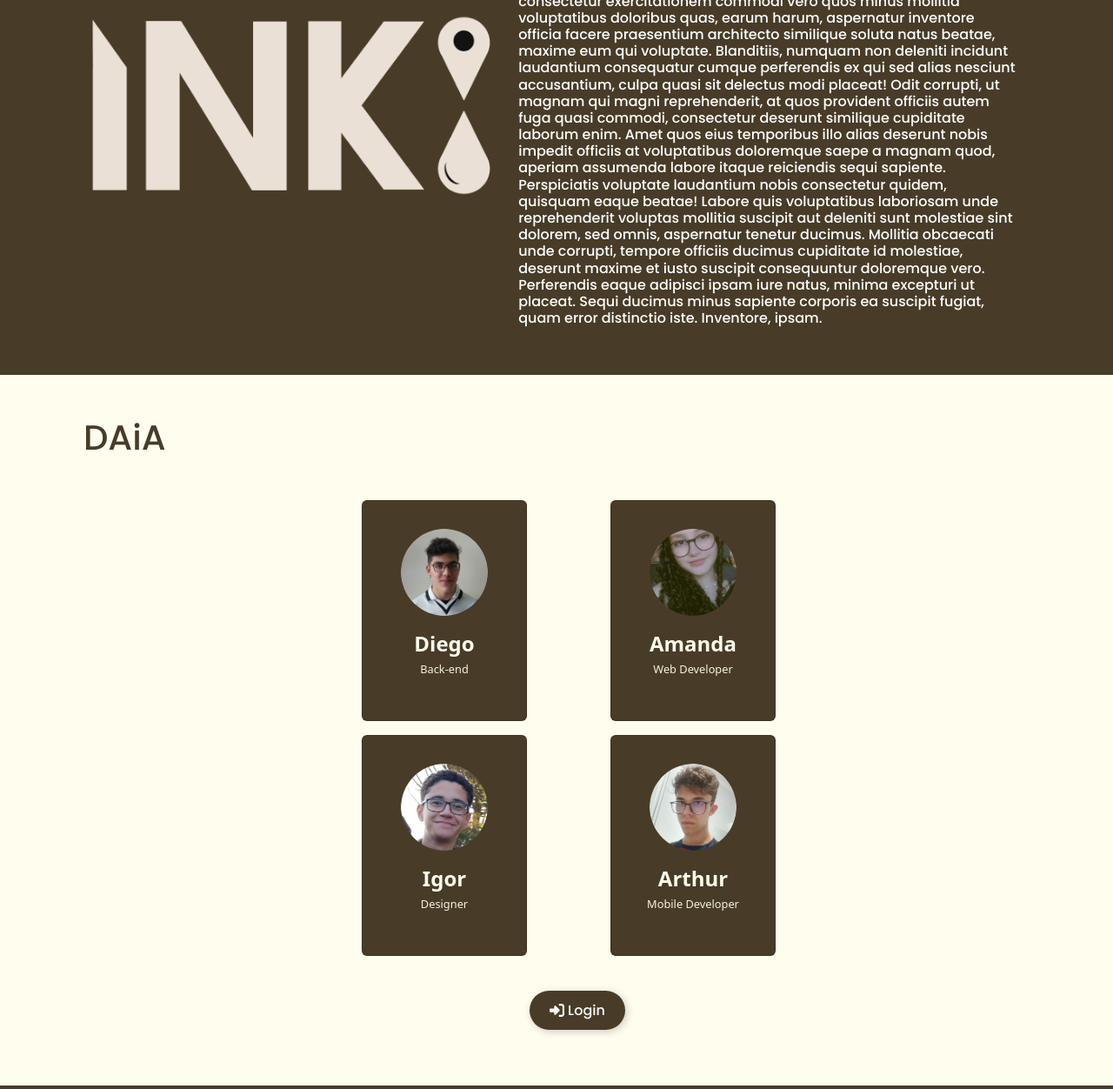
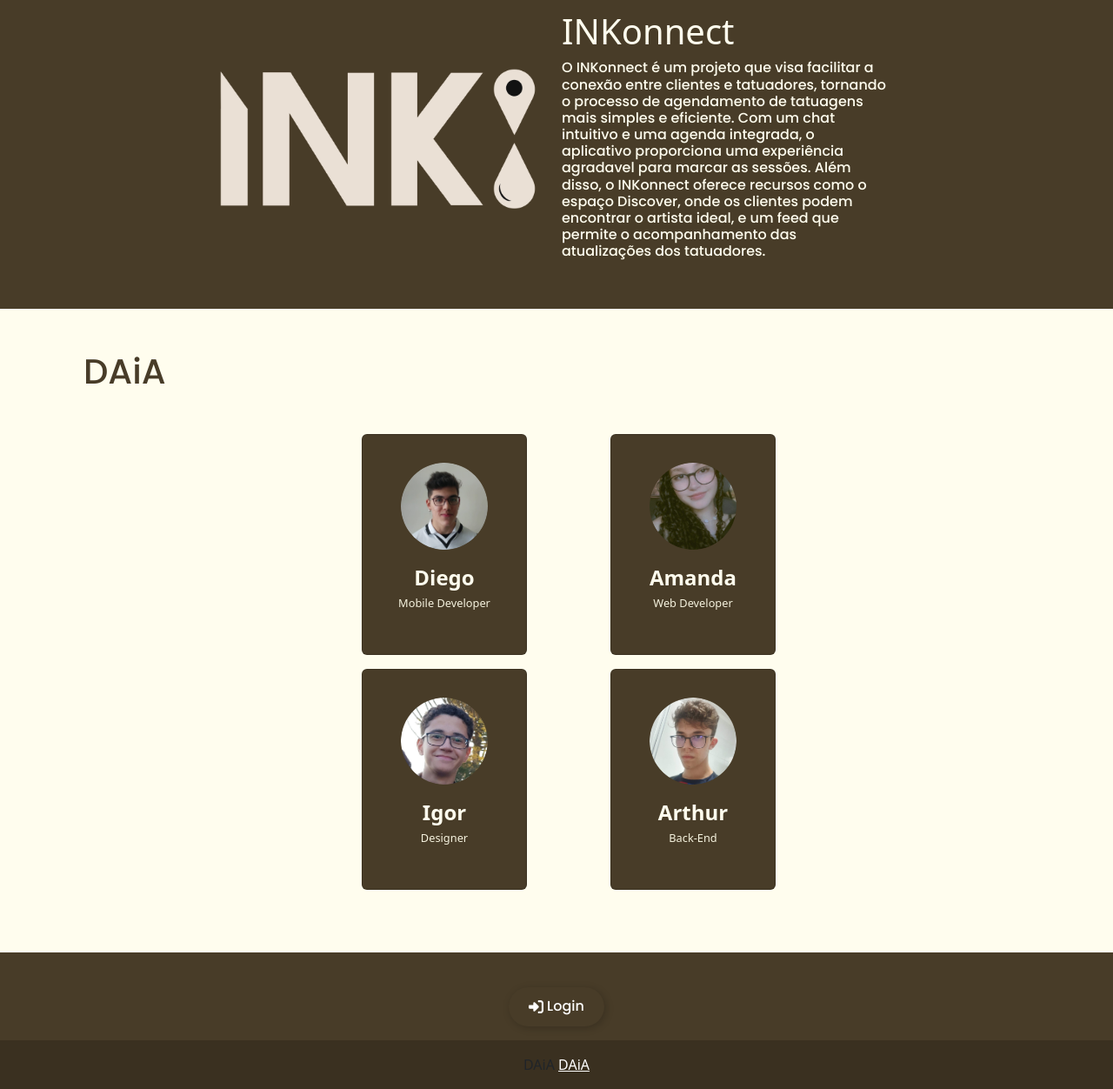
Before and after one commit to DAiATech/LandingPage-DAiA, a PHP site: page / in a window 1280 px wide. Shown: the part 1933-3185 px from the top of the page at 87% size. Run offline with PHP 8.4, Linux system fonts and the light colour scheme; data comes from the database, SQL or seed files in the repository; some web fonts are replaced.

Commit message:
para apresentar

```diff
--- a/index.php
+++ b/index.php
@@ -38,7 +38,6 @@
 
 
 
-
 <body>
   <main>
     <div id="carouselExampleCaptions" class="carousel slide carousel-fade" data-bs-ride="carousel">
@@ -75,7 +74,7 @@
     <div class="group p-5" id="sobrenos">
 
       <div class="row justify-content-md-center">
-        <div class="text col-lg-6 col-sm-4 col-md-5 bright-text">
+        <div class="text col-lg-4 col-sm-4 col-md-5 bright-text">
           <h1>Sobre Nós</h1>
           <p class="h6" class="bright-text">
             Nós somos a DAiATech, um grupo de estudantes do curso de Desenvolvimento de Sistemas que está trabalhando
@@ -101,60 +100,50 @@
 
     <!-- Noticias -->
     <!-- teste -->
-    <div id="blog">
-      <div class="row p-5 ms-5">
-
+    <div id="blog" class="row">
+      <div class="col-1"></div>
+      <div class="row col-10 ms-2">
       <h1 id="blogtt">Blog</h1>
 
-
-        <div class="col-6 q1 rounded row ">
+      <div class="col-6 q1 rounded row parent">
         <?php
         $query = mysqli_query($conexao, "SELECT * from posts INNER JOIN bloginfo ON blog_bloginfo_codigo = bloginfo_codigo INNER JOIN imagens on blog_blogimgs_codigo = id_imagem INNER JOIN usuario ON blog_usuario_codigo = usuario_codigo group by blog_bloginfo_codigo desc limit 1;");
-
         while ($exibe = mysqli_fetch_array($query)) { ?>
-            <div class="">
-
-              <div class="row notiça" id=""> <!-- dentro da noticia -->
+            <div class="row notiça center" id=""> <!-- dentro da noticia -->
               <div class="card-image col-md-6 mb-2"> <!-- div imagem -->
                 <a href="views/page.php?blog_codigo=<?php echo $exibe[0] ?>">
-                    <img src="cms/views/imgs/<?php echo $exibe[10] ?>" class="img-fluid rounded" id="imgblog">
+                  <img src="cms/views/imgs/<?php echo $exibe[10] ?>" class="img-fluid rounded" id="img1blog">
                 </a>
               </div>
               <div class="card-corpo col-md-6 ">
                 <div class="card-title">
-                    <a class="text-white text-decoration-none" href="views/page.php?blog_codigo=<?php echo $exibe[0] ?>">
+                  <h1><a class="text-white text-decoration-none" href="views/page.php?blog_codigo=<?php echo $exibe[0] ?>">
                     <?php echo $exibe[5] ?>
-                    </a> <!-- titulo -->
+                  </a></h1> <!-- titulo -->
                 </div>
-
+              </div>
               <div class="card-sobre mb-2">
-                    <a class="text-white" href="views/page.php?blog_codigo=<?php echo $exibe[0] ?>">
-                      <?php echo substr($exibe[6], 0, 50) . "..." ?>
+                  <a class="text-white descriçao" href="views/page.php?blog_codigo=<?php echo $exibe[0] ?>">
+                    <p>
+                      <?php echo substr($exibe[6], 0, 150) . "..." ?>
+                    </p>
                   </a> <!-- noticia -->
                 </div>
             </div>
+        <?php } ?>
+        </div>
 
-              </div>
-            </div>
-          </div>
-        <?php } ?>
-
-
-        <div class="col-6 rounded-3 "> <!-- envolve -->
+        <div class="col-6 rounded-3" id="noticias2"> <!-- envolve -->
         <?php
         $query = mysqli_query($conexao, "SELECT * from posts INNER JOIN bloginfo ON blog_bloginfo_codigo = bloginfo_codigo INNER JOIN imagens on blog_blogimgs_codigo = id_imagem INNER JOIN usuario ON blog_usuario_codigo = usuario_codigo group by blog_bloginfo_codigo desc limit 1,1;");
-
-
         while ($exibe = mysqli_fetch_array($query)) { ?>
-            <div class="square q2 rounded mb-3  "> <!-- principal -->
-              <div class="row m-3 mt-0"> <!-- dentro da noticia -->
-
-                <div class="card-image col-md-6 mt-3 mb-2"> <!-- div imagem -->
+          <div class="square q2 rounded mb-3 coisa"> <!-- principal -->
+            <div class="row"> <!-- dentro da noticia -->
+              <div class="card-image col"> <!-- div imagem -->
                 <a href="views/page.php?blog_codigo=<?php echo $exibe[0] ?>"><img
                     src="cms/views/imgs/<?php echo $exibe[10] ?>" class="img-fluid rounded" id="imgblog"></a>
               </div>
-
-                <div class="card-corpo col-md-6 ">
+              <div class="card-corpo col">
                 <div class="card-title">
                   <a class="text-white text-decoration-none fw-bold"
                     href="views/page.php?blog_codigo=<?php echo $exibe[0] ?>">
@@ -168,25 +157,21 @@
                   </a> <!-- noticia -->
                 </div>
               </div>
-
             </div>
           </div>
         <?php } ?>
-
 
         <div class="rounded-3 "> <!-- envolve -->
           <?php
           $query = mysqli_query($conexao, "SELECT * from posts INNER JOIN bloginfo ON blog_bloginfo_codigo = bloginfo_codigo INNER JOIN imagens on blog_blogimgs_codigo = id_imagem INNER JOIN usuario ON blog_usuario_codigo = usuario_codigo group by blog_bloginfo_codigo desc limit 2,1;");
           while ($exibe = mysqli_fetch_array($query)) { ?>
-              <div class="square q2 rounded mt-3  "><!-- principal -->
-                <div class="row m-3 mt-0"> <!-- dentro da noticia -->
-
-                  <div class="card-image col-md-6 mb-2"> <!-- div imagem -->
+            <div class="square q2 rounded mt-3 coisa"><!-- principal -->
+              <div class="row"> <!-- dentro da noticia -->
+                <div class="card-image col"> <!-- div imagem -->
                   <a href="views/page.php?blog_codigo=<?php echo $exibe[0] ?>"><img src="cms/views/imgs/<?php echo $exibe[10] ?>"
                       class="img-fluid rounded" id="imgblog"></a>
                 </div>
-
-                  <div class="card-corpo col-md-6 ">
+                <div class="card-corpo col">
                   <div class="card-title">
                     <a class="text-white text-decoration-none fw-bold" href="views/page.php?blog_codigo=<?php echo $exibe[0] ?>">
                       <?php echo $exibe[5] ?>
@@ -199,43 +184,25 @@
                     </a> <!-- noticia -->
                   </div>
                 </div>
-
               </div>
             </div>
           <?php } ?>
         </div>
       </div>
-
-        <!-- 3a div -->
-
-
+      <div class="col-1"></div>
       </div>
     </div>
 
 
     <div id="INKonnect" class="p-5">
       <div class="row justify-content-md-center">
-        <div class="img col-md-5 col-sm-5 align-self-center">
+        <div class="img col-md-4 col-sm-5 align-self-center">
           <img src="views/img/logo.png" class="img-fluid logo">
         </div>
-        <div class="text col-lg-6 col-sm-4 col-md-5 bright-text">
+        <div class="img col-md-4 col-sm-5 align-self-center bright-text">
           <h1>INKonnect</h1>
-          <p class="h6" class="bright-text">
-            Lorem ipsum dolor sit amet consectetur adipisicing elit. Tempora illum dolorum adipisci fugit, animi
-            aspernatur ex sed veniam aliquam porro, cum ea dolor, voluptate distinctio reprehenderit omnis excepturi et
-            veritatis architecto perspiciatis fugiat id! Veritatis debitis dignissimos consectetur exercitationem
-            commodi vero quos minus mollitia voluptatibus doloribus quas, earum harum, aspernatur inventore officia
-            facere praesentium architecto similique soluta natus beatae, maxime eum qui voluptate. Blanditiis, numquam
-            non deleniti incidunt laudantium consequatur cumque perferendis ex qui sed alias nesciunt accusantium, culpa
-            quasi sit delectus modi placeat! Odit corrupti, ut magnam qui magni reprehenderit, at quos provident
-            officiis autem fuga quasi commodi, consectetur deserunt similique cupiditate laborum enim. Amet quos eius
-            temporibus illo alias deserunt nobis impedit officiis at voluptatibus doloremque saepe a magnam quod,
-            aperiam assumenda labore itaque reiciendis sequi sapiente. Perspiciatis voluptate laudantium nobis
-            consectetur quidem, quisquam eaque beatae! Labore quis voluptatibus laboriosam unde reprehenderit voluptas
-            mollitia suscipit aut deleniti sunt molestiae sint dolorem, sed omnis, aspernatur tenetur ducimus. Mollitia
-            obcaecati unde corrupti, tempore officiis ducimus cupiditate id molestiae, deserunt maxime et iusto suscipit
-            consequuntur doloremque vero. Perferendis eaque adipisci ipsam iure natus, minima excepturi ut placeat.
-            Sequi ducimus minus sapiente corporis ea suscipit fugiat, quam error distinctio iste. Inventore, ipsam.
+          <p class="h6 bright-text">
+          O INKonnect é um projeto que visa facilitar a conexão entre clientes e tatuadores, tornando o processo de agendamento de tatuagens mais simples e eficiente. Com um chat intuitivo e uma agenda integrada, o aplicativo proporciona uma experiência agradavel para marcar as sessões. Além disso, o INKonnect oferece recursos como o espaço Discover, onde os clientes podem encontrar o artista ideal, e um feed que permite o acompanhamento das atualizações dos tatuadores.
           </p>
         </div>
 
@@ -251,7 +218,7 @@
               <div class="card-info">
                 <div class="card-avatar"><img src="views/img/diego.png" alt=""></div>
                 <div class="card-title">Diego</div>
-                <div class="card-subtitle">Back-end</div>
+                <div class="card-subtitle">Mobile Developer</div>
               </div>
 
               <ul class="card-social">
@@ -303,7 +270,7 @@
               <div class="card-info">
                 <div class="card-avatar"><img src="views/img/arthur.png" alt=""></div>
                 <div class="card-title">Arthur</div>
-                <div class="card-subtitle">Mobile Developer</div>
+                <div class="card-subtitle">Back-End</div>
               </div>
 
               <ul class="card-social">
@@ -317,6 +284,12 @@
             </div>
           </div>
         </div>
+
+      </div>
+      <footer id="footer">
+  <!-- Grid container -->
+  <div class="container p-4 pb-0">
+    <!-- Section: Form -->
     <div class="container" id="btn">
           <a  href="views/login.php" >
             <button class="Btn mt-3 mb-3">
@@ -331,7 +304,17 @@
             </button>
           </a>
         </div>
+    <!-- Section: Form -->
   </div>
+  <!-- Grid container -->
+
+  <!-- Copyright -->
+  <div class="text-center p-3" style="background-color: rgba(0, 0, 0, 0.2);">
+    DAiA
+    <a class="text-white" href="https://github.com/DAiATech">DAiA</a>
+  </div>
+  <!-- Copyright -->
+</footer>
     </div>
 
   </main>
@@ -344,4 +327,4 @@
 <!-- link bootstrap -->
 <script src="https://cdn.jsdelivr.net/npm/bootstrap@5.3.0-alpha1/dist/js/bootstrap.bundle.min.js"
   integrity="sha384-w76AqPfDkMBDXo30jS1Sgez6pr3x5MlQ1ZAGC+nuZB+EYdgRZgiwxhTBTkF7CXvN" crossorigin="anonymous"></scSSript >
-</html >
+</html>
--- a/views/css/style.css
+++ b/views/css/style.css
@@ -166,9 +166,7 @@
   display: flex;
 }
 #imgblog{
-  size: 200px;
-  height: 200px;
-  width: 250px;
+  height: 270px;
 }
 
 
@@ -443,7 +441,10 @@ p {
 }
 
 .notiça{
-  height:58vh;
+  display: flex;
+  height: 58vh;
+  align-content: center;
+  align-items: center;
 }
 .btnca {
   border: none;
@@ -467,3 +468,31 @@ p {
 .btnca:hover {
   box-shadow: 0 10px 15px -3px #6d393991, 0 4px 6px -2px #703d3d7e;
 }
+.descriçao{
+  font-size: 1.4rem;
+}
+
+.parent{
+  display: flex;
+  justify-content: center;
+}
+#noticias2{
+
+  padding-top: 1px;
+    display: flex;
+    align-content: center;
+    flex-direction: column;
+}
+.conteudo{
+  display: flex;
+}
+.card-image{
+  justify-content: center;
+}
+.coisa{
+  display: flex;
+  justify-content: center;
+}
+#footer{
+  background-color: #483C28;
+}
```
Also changed, not shown: cms/views/imgs/0ed370d7d8a4fb8821aed82f9b489a20.png (added), 2 other files. Lines whose indentation alone changed are shown as unchanged.
